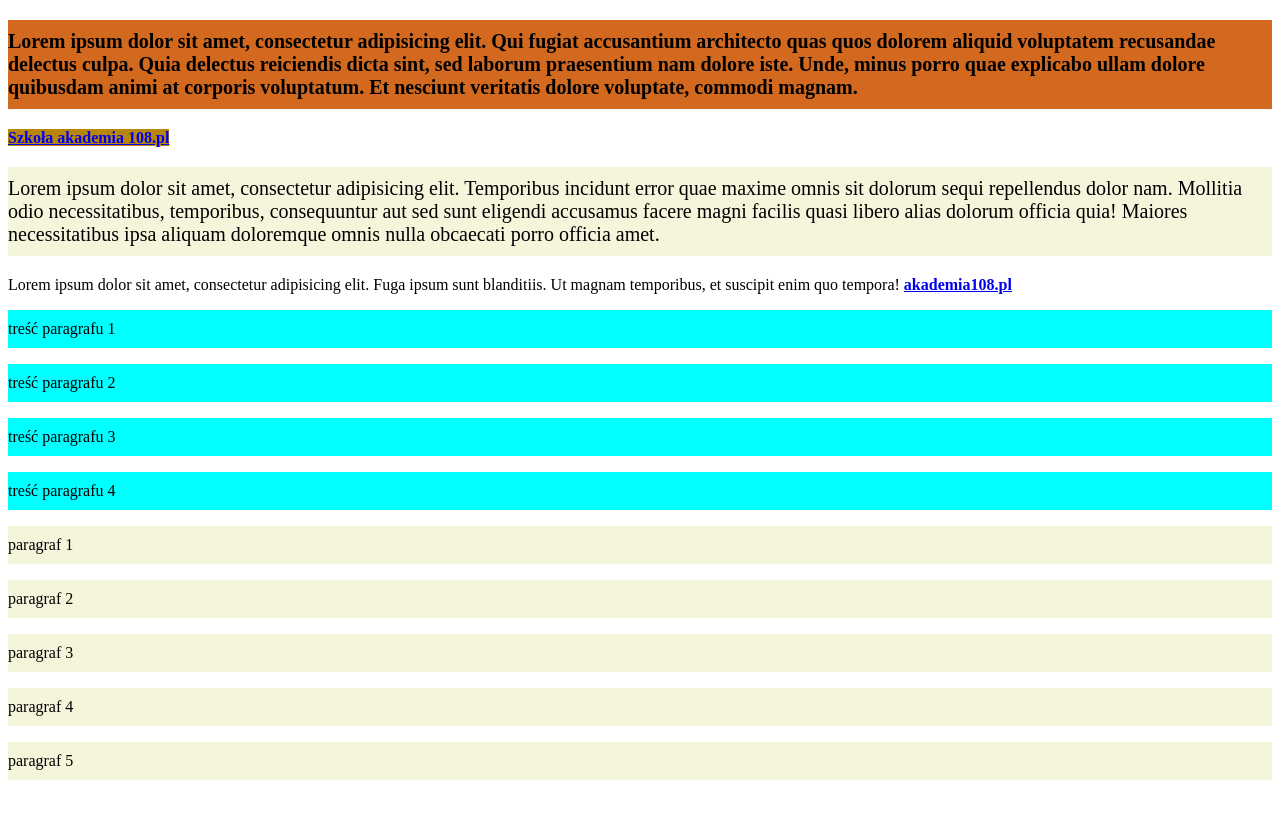
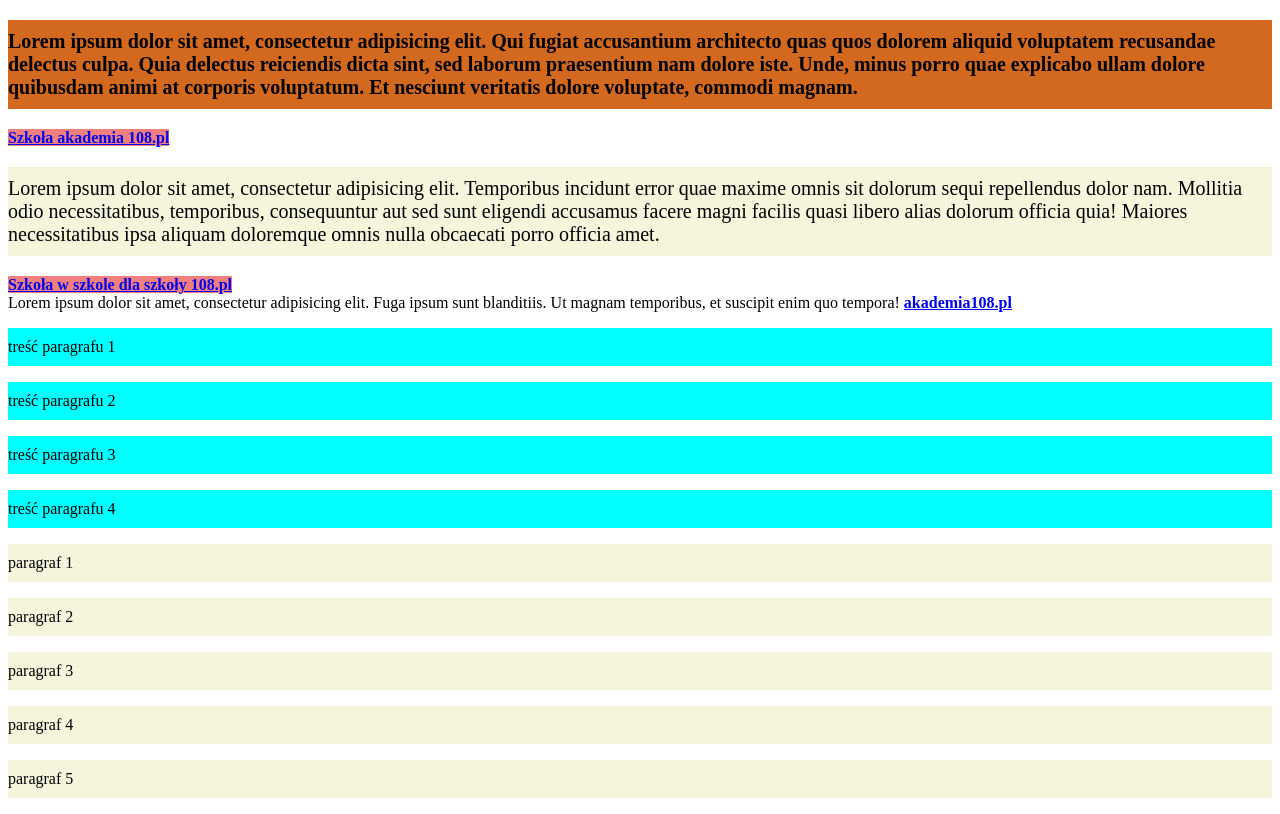
Before and after one commit to konrad03934/CSS3, a plain HTML site: page index.html in a window 1280 px wide. Drawn offline with Linux system fonts and the light colour scheme.

Commit message:
selekyor rodzeństwa

```diff
--- a/css/style.css
+++ b/css/style.css
@@ -22,3 +22,7 @@ div#potomny > p {
 #pierwszy + a {
 	background-color: darkgoldenrod;
 }
+
+#pierwszy ~ a {
+	background-color: lightcoral;
+}
--- a/index.html
+++ b/index.html
@@ -10,6 +10,8 @@
 	<a href="http://akademia108.pl">Szkoła akademia 108.pl</a>
 
 	<p class="lorem" >Lorem ipsum dolor sit amet, consectetur adipisicing elit. Temporibus incidunt error quae maxime omnis sit dolorum sequi repellendus dolor nam. Mollitia odio necessitatibus, temporibus, consequuntur aut sed sunt eligendi accusamus facere magni facilis quasi libero alias dolorum officia quia! Maiores necessitatibus ipsa aliquam doloremque omnis nulla obcaecati porro officia amet.</p>
+
+	<a href="http://akademia108.pl">Szkoła w szkole dla szkoły 108.pl</a>
 
 	<div>
 		Lorem ipsum dolor sit amet, consectetur adipisicing elit. Fuga ipsum sunt blanditiis. Ut magnam temporibus, et suscipit enim quo tempora! <a href="http://akademia108.pl">akademia108.pl</a>
```
